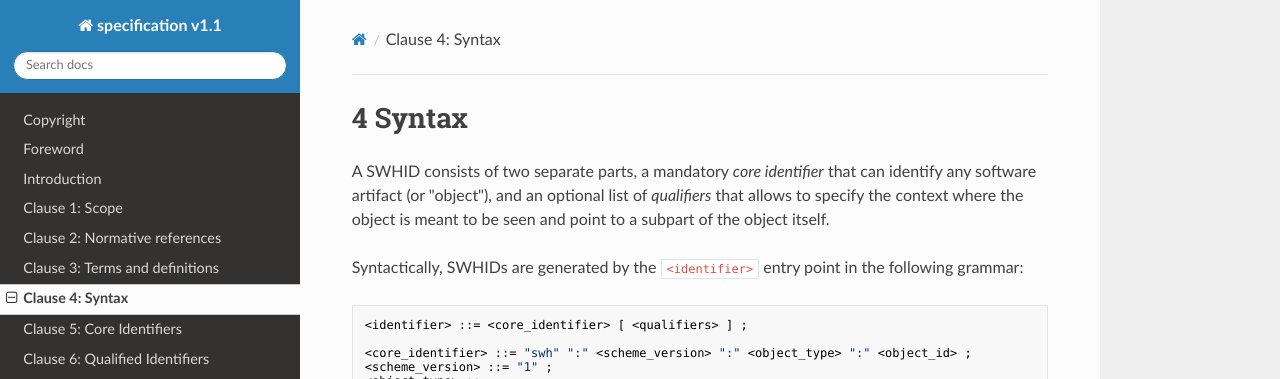
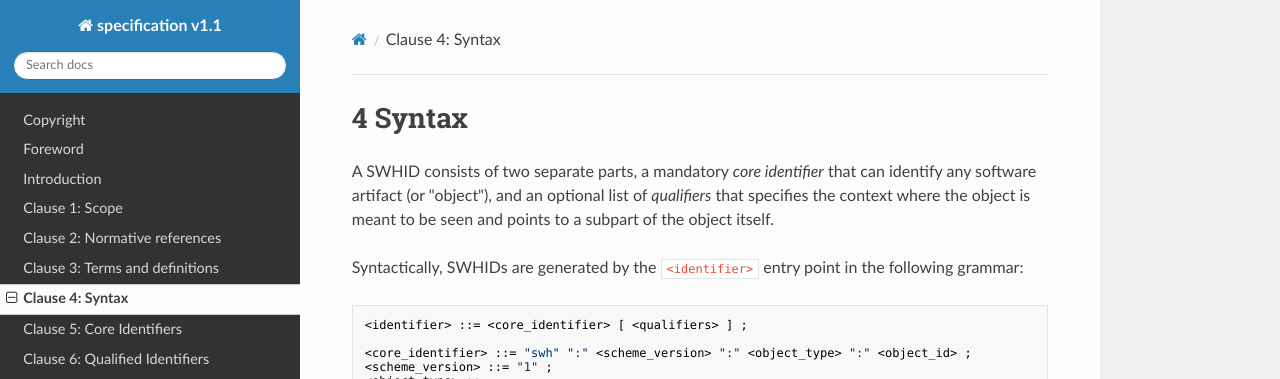
Before and after one commit to swhid/specification, an MkDocs documentation site: the page built from Chapters/4.Syntax.md, in a window 1280 px wide and 1222 px high. Shown: the top 379 px of the window. Built offline with MkDocs 1.6.1, drawn with Linux system fonts in a browser that asks for light colours; nearby versions of some CDN libraries.

Commit message:
Grammar changes to section 4
Signed-off-by: Simon Phipps <1368723+webmink@users.noreply.github.com>

```diff
--- a/Chapters/4.Syntax.md
+++ b/Chapters/4.Syntax.md
@@ -2,8 +2,8 @@
 
 A SWHID consists of two separate parts, a mandatory *core identifier* that can
 identify any software artifact (or "object"), and an optional list of
-*qualifiers* that allows to specify the context where the object is meant to be
-seen and point to a subpart of the object itself.
+*qualifiers* that specifies the context where the object is meant to be
+seen and points to a subpart of the object itself.
 
 Syntactically, SWHIDs are generated by the `<identifier>` entry point in
 the following grammar:
```
